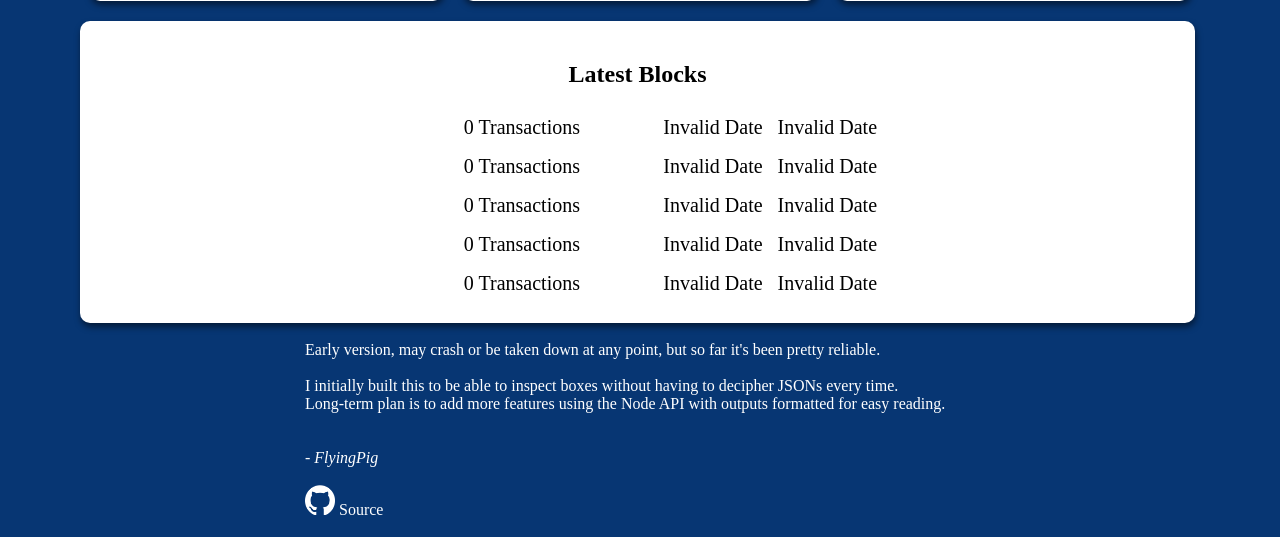
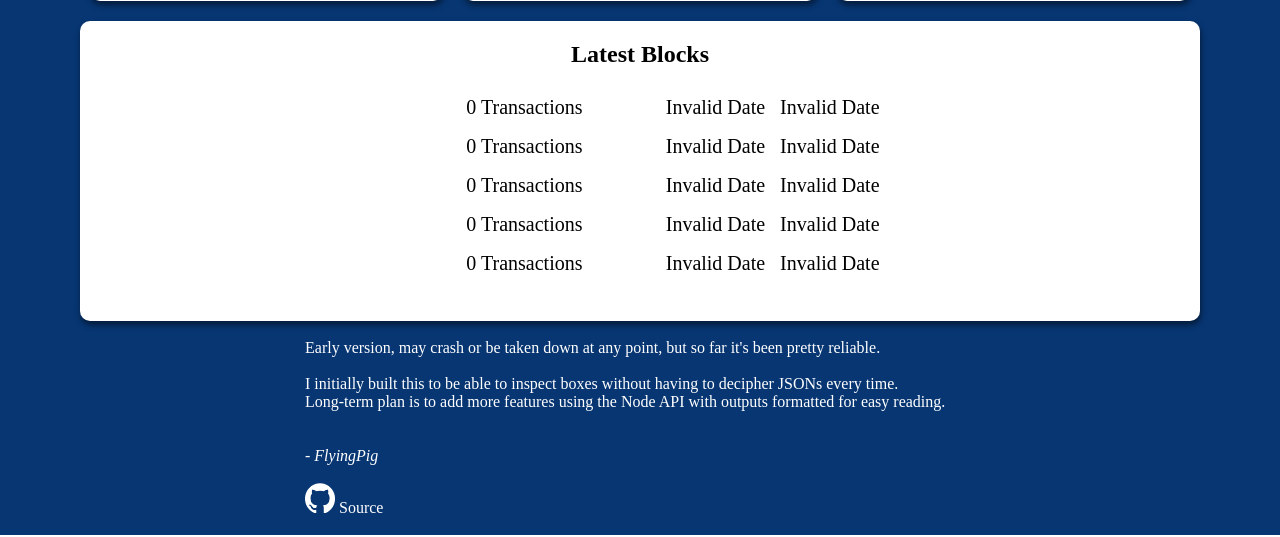
Before and after one commit to FlyingPig69/Ergo-node-explorer, a Flask app: page / in a window 1280 px wide. Shown: the part 279-816 px from the top of the page. Run offline with Flask 3, Linux system fonts and the light colour scheme; data that the repository does not hold is empty.

Commit message:
Update index.html

```diff
--- a/api/templates/index.html
+++ b/api/templates/index.html
@@ -54,14 +54,15 @@
 
     .card-body-bottom {
         display: flex;
+        margin-top: 0px;
         flex-direction: column;
-                justify-content: center;
-                text-align:center;
+        justify-content: flex-start;
+        height: 300px;
         box-shadow: 1px 4px 6px rgba(0, 0, 0, 0.5);
         background-color: white;
         border-radius: 10px;
-                padding: 20px; /* Add padding for spacing */
-                max-width: 1075px; /* Add max-width for responsiveness */
+        padding: 0px; /* Add padding for spacing */
+        max-width: 1200px;
     }
 
     .card-body-top {
@@ -126,7 +127,6 @@
                 {{ info_data.difficulty }}
             </div>
         </div>
-
         <!-- Card below with Latest Blocks -->
         <div class="card-body-bottom">
             <h2><b>Latest Blocks</b></h2>
```
Lines whose indentation alone changed are shown as unchanged.
